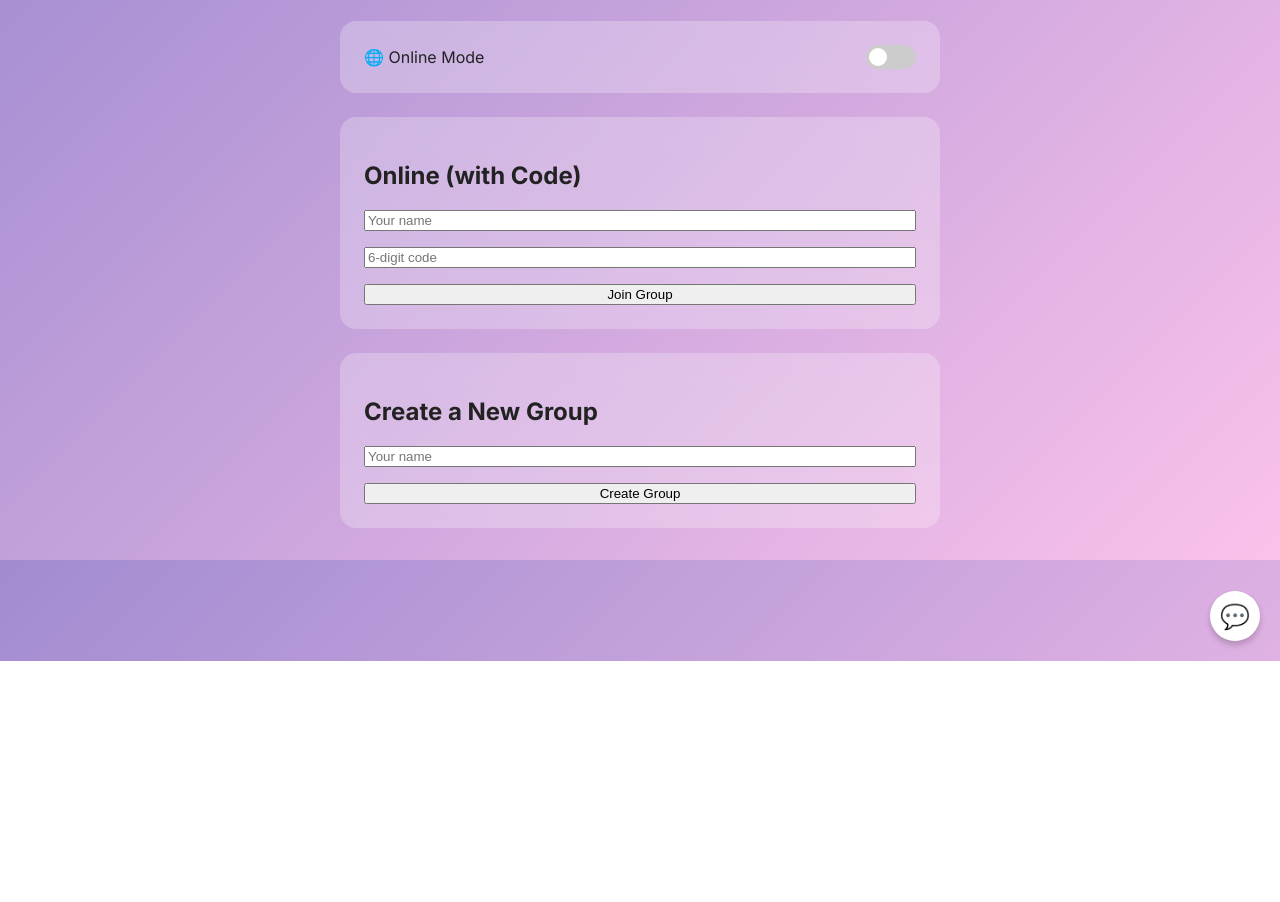
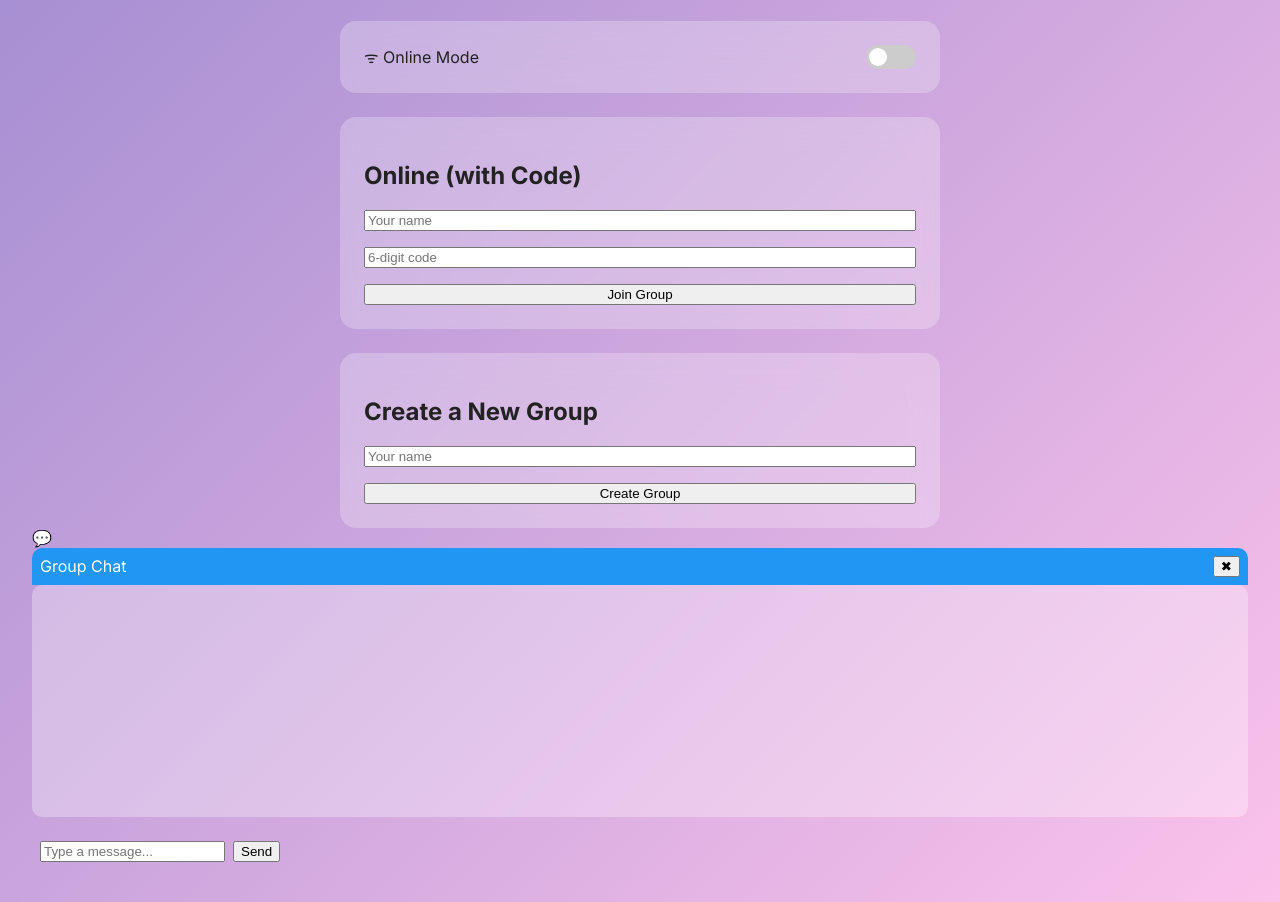
Before and after one commit to 0RIPPER0/sendlike-signal, a website: page public/index.html in a window 1280 px wide. Shown: the part 139-1041 px from the top of the page. Before the commit the page ends 800 px from the top, so only its background shows below. Drawn offline with nearby package versions, Linux system fonts and the light colour scheme; no server answers.

Commit message:
Update index.html

```diff
--- a/public/index.html
+++ b/public/index.html
@@ -4,12 +4,18 @@
   <meta charset="UTF-8" />
   <meta name="viewport" content="width=device-width, initial-scale=1.0" />
   <title>SendLike</title>
+
+  <!-- Fonts -->
   <link rel="preconnect" href="https://fonts.googleapis.com">
   <link rel="preconnect" href="https://fonts.gstatic.com" crossorigin>
   <link href="https://fonts.googleapis.com/css2?family=Inter:wght@400;600;700&display=swap" rel="stylesheet">
+
+  <!-- Styles -->
   <link rel="stylesheet" href="style.css" />
 </head>
 <body>
+
+  <!-- Landing Page -->
   <div id="landing">
     <h1>
       Fast enough to make your WIFI blush...<br>
@@ -18,18 +24,28 @@
       <span class="contrail"></span>
     </h1>
   </div>
+
+  <!-- Main Content -->
   <div class="container" style="display:none;">
+    <!-- Header -->
     <header>
-      <h1><img src="icon.png" alt="SendLike Logo">SendLike</h1>
+      <h1>
+        <img src="icon.png" alt="SendLike Logo">
+        SendLike
+      </h1>
       <button onclick="showAbout()">About</button>
     </header>
+
+    <!-- Mode Toggle -->
     <div class="card" style="display: flex; justify-content: space-between; align-items: center;">
-      <div id="modeLabel">🌐 Online Mode</div>
+      <div id="modeLabel">ᯤ Online Mode</div>
       <label class="switch">
         <input type="checkbox" id="modeSwitch">
         <span class="slider"></span>
       </label>
     </div>
+
+    <!-- Join Group -->
     <div class="card">
       <h2>Online (with Code)</h2>
       <div style="display: grid; gap: 1rem;">
@@ -38,6 +54,8 @@
         <button id="joinBtn">Join Group</button>
       </div>
     </div>
+
+    <!-- Create Group -->
     <div class="card">
       <h2>Create a New Group</h2>
       <div style="display: grid; gap: 1rem;">
@@ -46,11 +64,15 @@
       </div>
     </div>
   </div>
-  <div id="chatToggleBtn" class="chat-toggle-btn">
+
+  <!-- Floating Chat Button -->
+  <div id="chatToggleBtn">
     💬
-    <div id="chatNotifDot" class="chat-notif-dot"></div>
+    <span id="chatNotifDot"></span>
   </div>
-  <div id="chatBox" class="chat-box-floating" style="display: none;">
+
+  <!-- Floating Chat Box -->
+  <div id="chatBox">
     <div class="chatHeader">
       <span>Group Chat</span>
       <button id="chatCloseBtn">✖</button>
@@ -61,6 +83,8 @@
       <button id="sendChatBtn">Send</button>
     </div>
   </div>
+
+  <!-- Scripts -->
   <script src="/socket.io/socket.io.js"></script>
   <script src="script.js"></script>
 </body>
```
